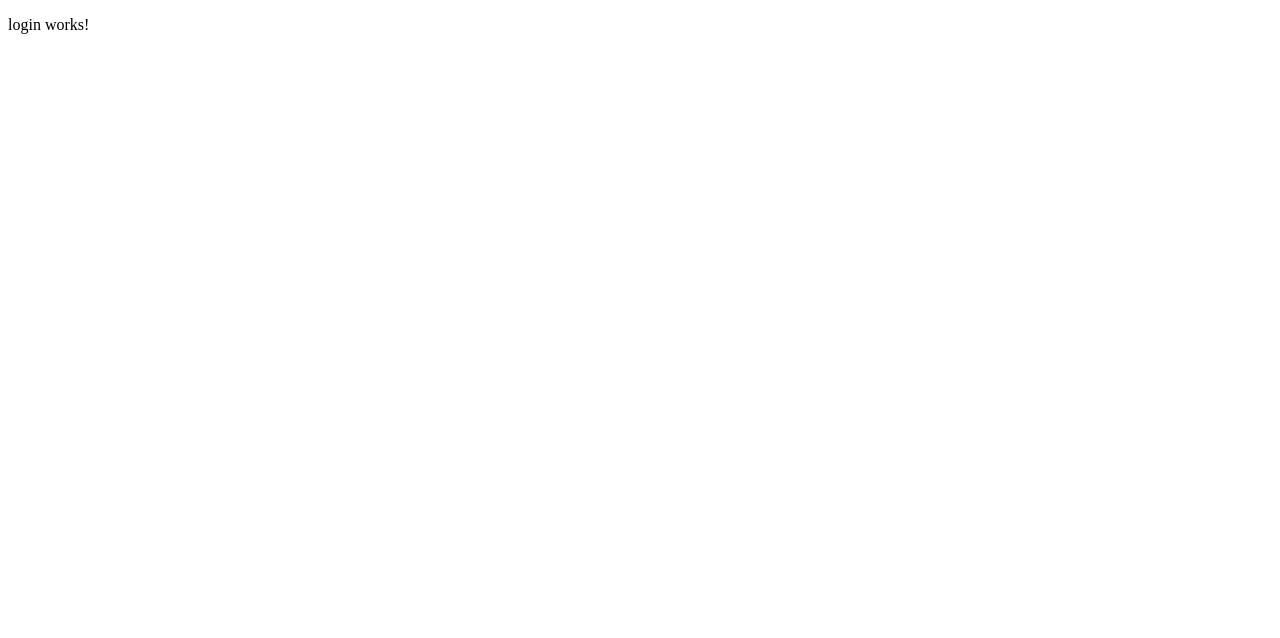
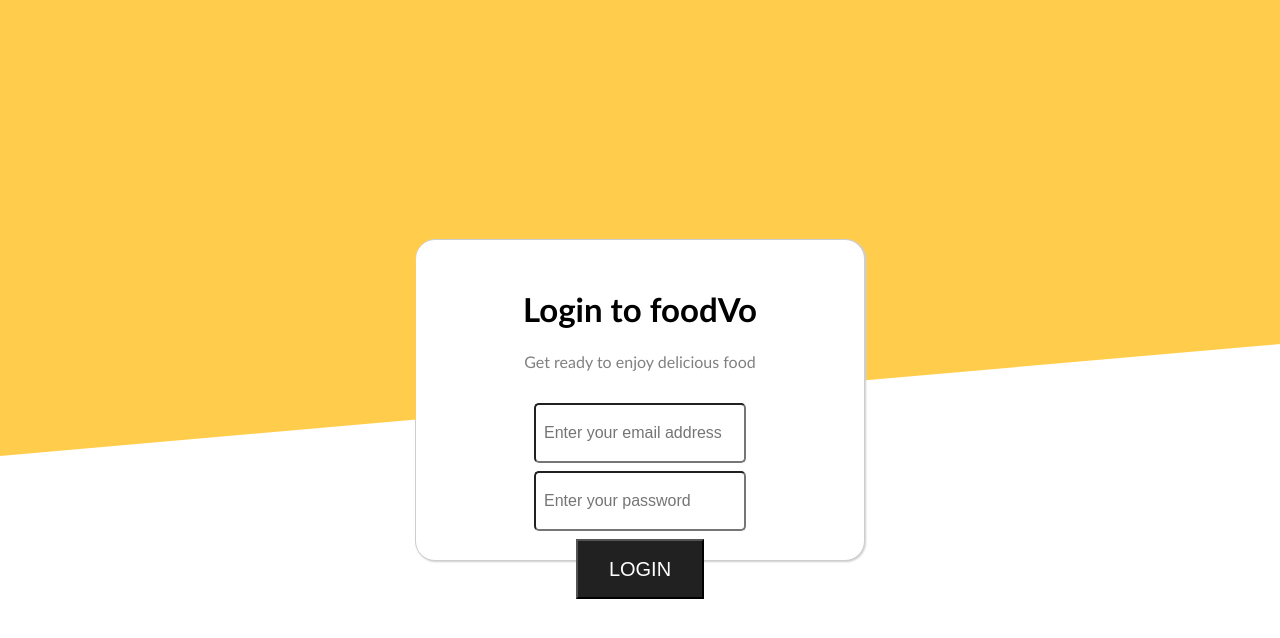
Before and after one commit to pmariuca/lenovo-summer-school-2025, an Angular app: page /login in a window 1280 px wide. Shown: the top 638 px of the page. Built offline with nearby package versions, Linux system fonts and the light colour scheme.

Commit message:
Added reactive form login page and validators

```diff
--- a/src/app/app.routes.ts
+++ b/src/app/app.routes.ts
@@ -6,7 +6,7 @@ import { OrderComponent } from './components/order/order.component';
 import { AdminComponent } from './components/admin/admin.component';
 
 export const routes: Routes = [
-    {path: '', component: LoginComponent},
+    {path: '', redirectTo: 'login' , pathMatch: 'full'},
     {path: 'login', component: LoginComponent},
     {path: 'home', component: HomeComponent},
     {path: 'restaurant', component: RestaurantComponent},
--- a/src/app/components/login/login.component.css
+++ b/src/app/components/login/login.component.css
@@ -0,0 +1,87 @@
+#bg {
+    background-color: #ffcc4c;
+    width: 100%;
+    height: 10vh;
+}
+
+#skew {
+    background-color: #ffcc4c;
+    width: 100%;
+    height: 50vh;
+    rotate: 200;
+    transform: skewY(-5deg);
+    margin-bottom: -150px;
+}
+
+#loginForm {
+    display: flex;
+    flex-direction: column;
+    justify-content: top;
+    align-items: center;
+
+
+    background-color: white;
+    width: 35vw;
+    height: 40vh;
+    position: absolute;
+    top: 50%;
+    left: 50%;
+    transform: translate(-50%, -50%);
+    border: 1px solid rgb(206, 206, 206);
+    border-radius: 20px;
+    box-shadow: 1px 1px 2px rgb(206, 206, 206);
+}
+
+#textContainer {
+    margin-top: 2vh;
+    margin-bottom: 2vh;
+    display: flex;
+    flex-direction: column;
+}
+
+p {
+    display: flex;
+    justify-content: center;
+    align-items: center;
+    font-family: 'Trebuchet MS', 'Lucida Sans Unicode', 'Lucida Grande', 'Lucida Sans', Arial, sans-serif;
+}
+
+p:first-child {
+    font-size: 33px;
+    font-weight: bolder;
+}
+p:last-child {
+    margin-top: -10px;
+    color: gray;
+}
+
+form {
+  display: flex;
+  flex-direction: column;
+  align-items: center;
+  gap: 1vh;
+}
+
+input {
+  border-radius: 5px;
+  padding: 8px;
+  font-size: 16px;
+  width: 15vw;
+  height: 40px;
+}
+
+small {
+  color: red;
+}
+
+.error-border {
+  border: 1px solid red;
+}
+
+button {
+    background-color: #212121;
+    width: 10vw;
+    height: 60px;
+    color: white;
+    font-size: 20px;
+}
--- a/src/app/components/login/login.component.html
+++ b/src/app/components/login/login.component.html
@@ -1 +1,37 @@
-<p>login works!</p>
+<div id="bg">
+    <div id="skew"></div>
+</div>
+
+
+
+<!-- submitted optional -->
+
+<div id="loginForm">
+    <div id="textContainer">
+        <p>Login to foodVo</p>
+        <p>Get ready to enjoy delicious food</p>
+    </div>
+   <form [formGroup]="loginForm" (ngSubmit)="onSubmit()">
+  <div>
+    <input id="email" formControlName="email" type="email" placeholder="Enter your email address"
+    [ngStyle]="{ border: loginForm.controls['email'].invalid && submitted ? '1px solid red' : '' }" />
+
+    <div *ngIf="submitted && loginForm.controls['email'].invalid">
+      <small *ngIf="loginForm.controls['email'].errors?.['required']">Email is required.</small>
+      <small *ngIf="loginForm.controls['email'].errors?.['email']">Please enter a valid email.</small>
+    </div>
+  </div>
+
+  <div>
+    <input id="password" formControlName="password" type="password" placeholder="Enter your password"
+    [ngStyle]="{ border: loginForm.controls['password'].invalid && submitted ? '1px solid red' : '' }" />
+
+    <div *ngIf="submitted && loginForm.controls['password'].invalid">
+      <small *ngIf="loginForm.controls['password'].errors?.['required']">Password is required.</small>
+      <small *ngIf="loginForm.controls['password'].errors?.['minlength']">Minimum length is 6 characters.</small>
+    </div>
+  </div>
+
+  <button type="submit">LOGIN</button>
+</form>
+</div>
--- a/src/app/components/login/login.component.ts
+++ b/src/app/components/login/login.component.ts
@@ -1,11 +1,29 @@
-import { Component } from '@angular/core';
+import { Component, OnInit } from '@angular/core';
+import { FormBuilder, FormGroup, Validators, ReactiveFormsModule, FormsModule } from '@angular/forms';
+import { CommonModule, NgIf } from '@angular/common';
 
 @Component({
   selector: 'app-login',
-  imports: [],
+  imports: [NgIf, CommonModule, ReactiveFormsModule, FormsModule],
   templateUrl: './login.component.html',
   styleUrl: './login.component.css'
 })
-export class LoginComponent {
+export class LoginComponent implements OnInit {
+  loginForm!: FormGroup;
+  submitted = false;
 
+  constructor(private fb: FormBuilder) {}
+
+  ngOnInit(): void {
+    this.loginForm = this.fb.group({
+      email: ['', [Validators.required, Validators.email]],
+      password: ['', [Validators.required, Validators.minLength(6)]]
+    });
+  }
+
+  onSubmit(): void {
+    this.submitted = true;
+    if (this.loginForm.valid) {
+    }
+  }
 }
--- a/src/styles.css
+++ b/src/styles.css
@@ -1 +1,5 @@
-/* You can add global styles to this file, and also import other style files */
+body, html {
+  height: 100%;
+  width: 100%;
+  margin: 0 !important;
+}
```
